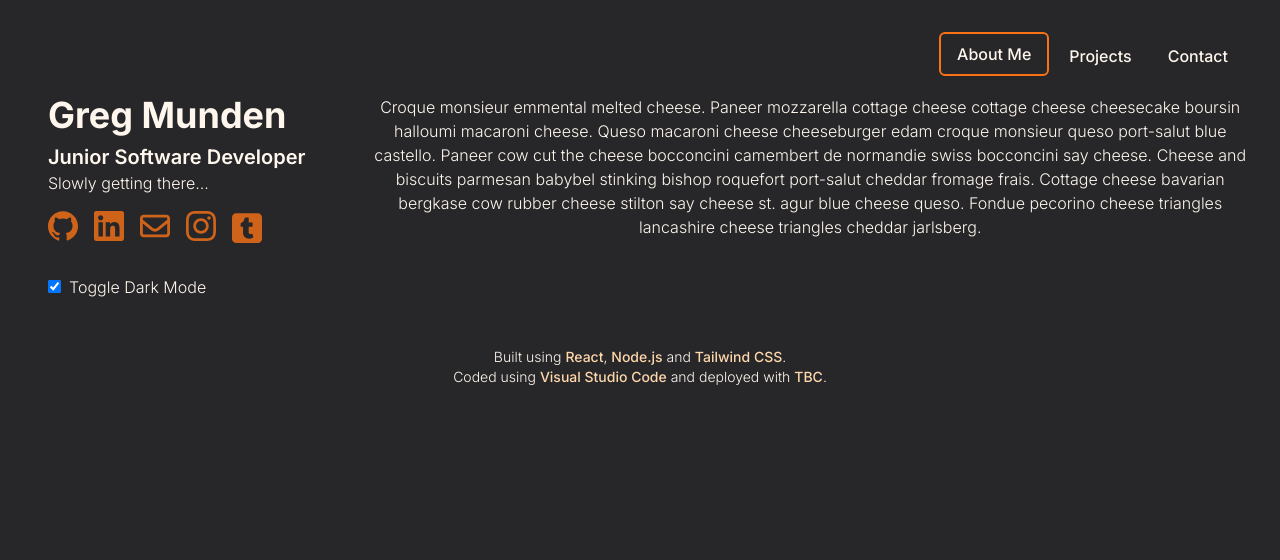
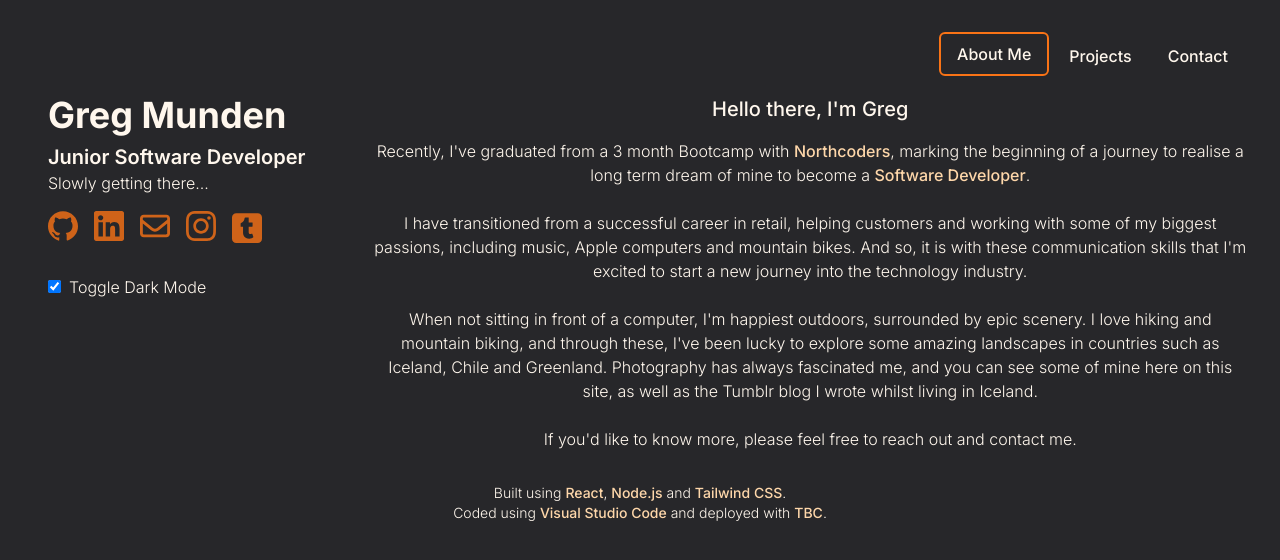
Before and after one commit to mundocalrisian/gm-portfolio, a React (Vite) app: page / in a window 1280 px wide. Shown: the top 560 px of the page. Built offline with nearby package versions, Linux system fonts and the light colour scheme.

Commit message:
add about me section

```diff
--- a/src/components/about.jsx
+++ b/src/components/about.jsx
@@ -4,7 +4,11 @@ export default function About () {
     return (
         <section className="md:w-[350px] lg:w-[600px]  xl:w-[900px] sm:mt-0 md:mt-4">
             <h2 className="font-medium mb-4 sm:block md:hidden"> About me</h2>
-            <p>Croque monsieur emmental melted cheese. Paneer mozzarella cottage cheese cottage cheese cheesecake boursin halloumi macaroni cheese. Queso macaroni cheese cheeseburger edam croque monsieur queso port-salut blue castello. Paneer cow cut the cheese bocconcini camembert de normandie swiss bocconcini say cheese. Cheese and biscuits parmesan babybel stinking bishop roquefort port-salut cheddar fromage frais. Cottage cheese bavarian bergkase cow rubber cheese stilton say cheese st. agur blue cheese queso. Fondue pecorino cheese triangles lancashire cheese triangles cheddar jarlsberg.</p>
+            <h3 className="text-xl font-medium mb-4">Hello there, I'm Greg</h3>
+            <p> Recently, I've graduated from a 3 month Bootcamp with <a href="https://northcoders.com/"  target="_blank" rel="noreferrer noopener" className="font-medium text-zinc-700 dark:text-orange-200 hover:text-orange-500 dark:hover:text-orange-500">Northcoders</a>, marking the beginning of a journey to realise a long term dream of mine to become a <span className="font-medium text-zinc-700 dark:text-orange-200">Software Developer</span>.</p><br/>
+            <p>I have transitioned from a successful career in retail, helping customers and working with some of my biggest passions, including music, Apple computers and mountain bikes. And so, it is with these communication skills that I'm excited to start a new journey into the technology industry.</p><br/>
+            <p>When not sitting in front of a computer, I'm happiest outdoors, surrounded by epic scenery. I love hiking and mountain biking, and through these, I've been lucky to explore some amazing landscapes in countries such as Iceland, Chile and Greenland. Photography has always fascinated me, and you can see some of mine here on this site, as well as the Tumblr blog I wrote whilst living in Iceland.</p><br/>
+            <p>If you'd like to know more, please feel free to reach out and contact me.</p>
         </section>
     )
 }
```
